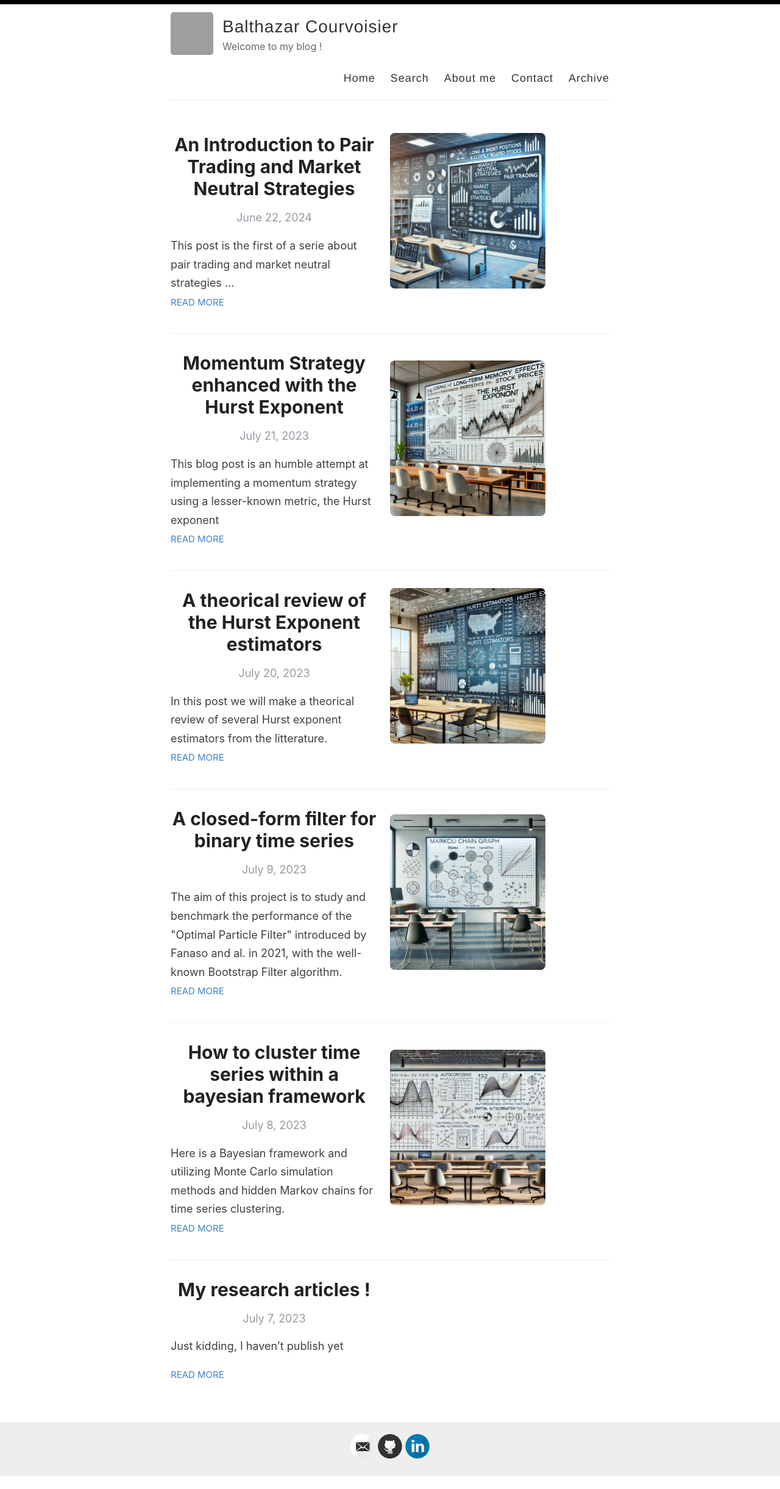
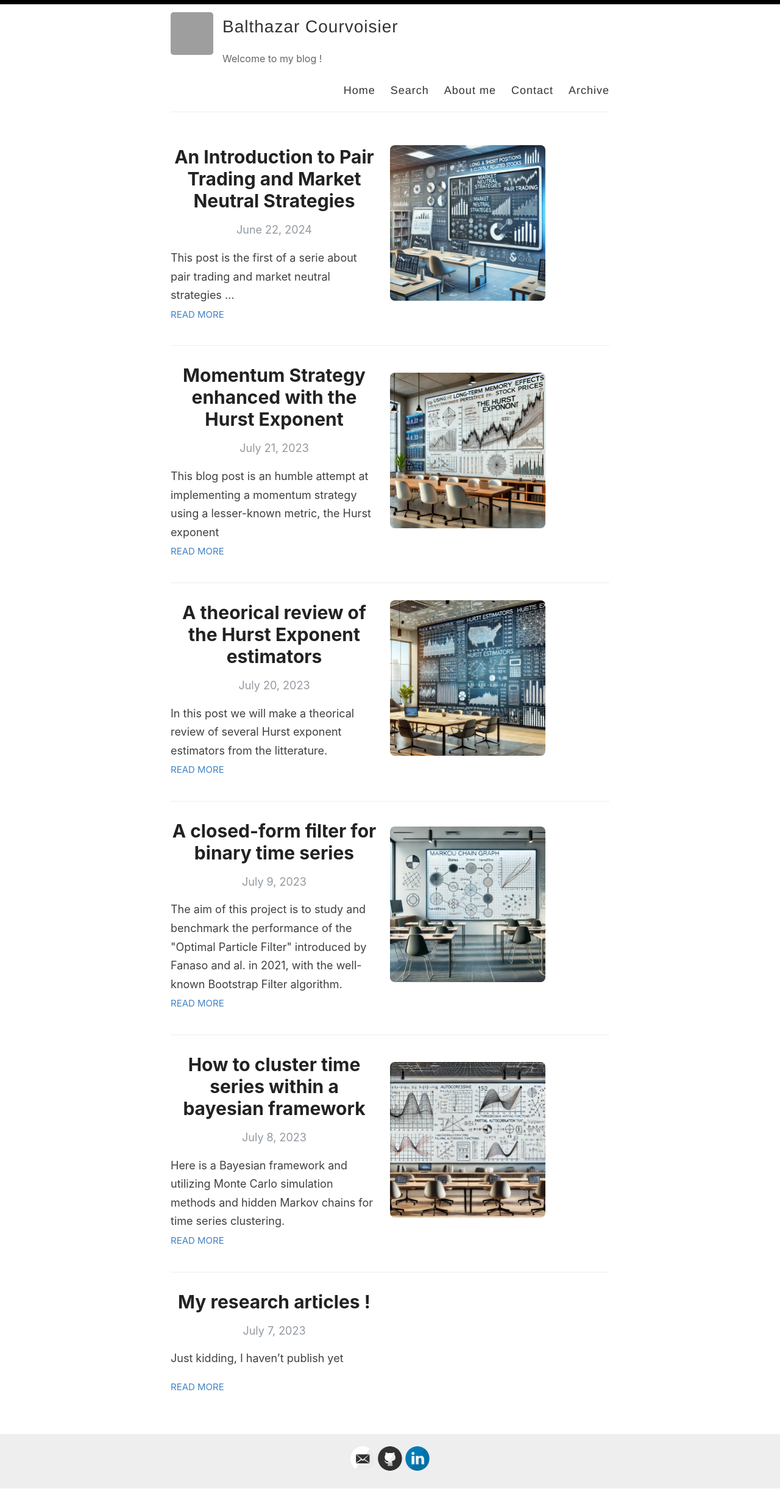
Before and after one commit to Zaltarba/blog, a Jekyll site: the page built from index.html, in a window 1280 px wide. Shown: the whole page at 61% size. Built offline with Jekyll 4.4.1, drawn with Linux system fonts in a browser that asks for light colours; the list of posts is cut into pages by our own code.

Commit message:
Update default.html

```diff
--- a/_layouts/default.html
+++ b/_layouts/default.html
@@ -5,10 +5,10 @@
     {% seo title=false %}
     {% include meta.html %}
 
-    <link rel="stylesheet" type="text/css" href="{{ site.baseurl }}/assets/style.css" />
+    <link rel="stylesheet" type="text/css" href="{{ site.baseurl }}/assets/style.css">
     <link rel="shortcut icon" type="image/ico" href="favicon.ico">
-    <link rel="alternate" type="application/rss+xml" title="{{ site.name }} - {{ site.description }}" href="{{ site.baseurl }}/feed.xml" />
-    <link rel="canonical" href="{{ site.url }}{{ page.url }}" />
+    <link rel="alternate" type="application/rss+xml" title="{{ site.name }} - {{ site.description }}" href="{{ site.baseurl }}/feed.xml">
+    <link rel="canonical" href="{{ site.url }}{{ page.url }}">
 
     <meta name="theme-color" content="#000000">
     <link rel="icon" type="image/png" sizes="32x32" href="{{ site.baseurl }}/images/favicon-32x32.png">
@@ -42,9 +42,14 @@
                 margin-top: 20px; /* Add some space between the text and the image */
             }
         }
+        .site-info h1 {
+            text-align: center;
+            margin-top: 0;
+            margin-bottom: 20px;
+        }
     </style>
+</head>
 
-  </head>
 
   <body>
     <div id="bar"></div>
```
Lines whose indentation alone changed are shown as unchanged.
